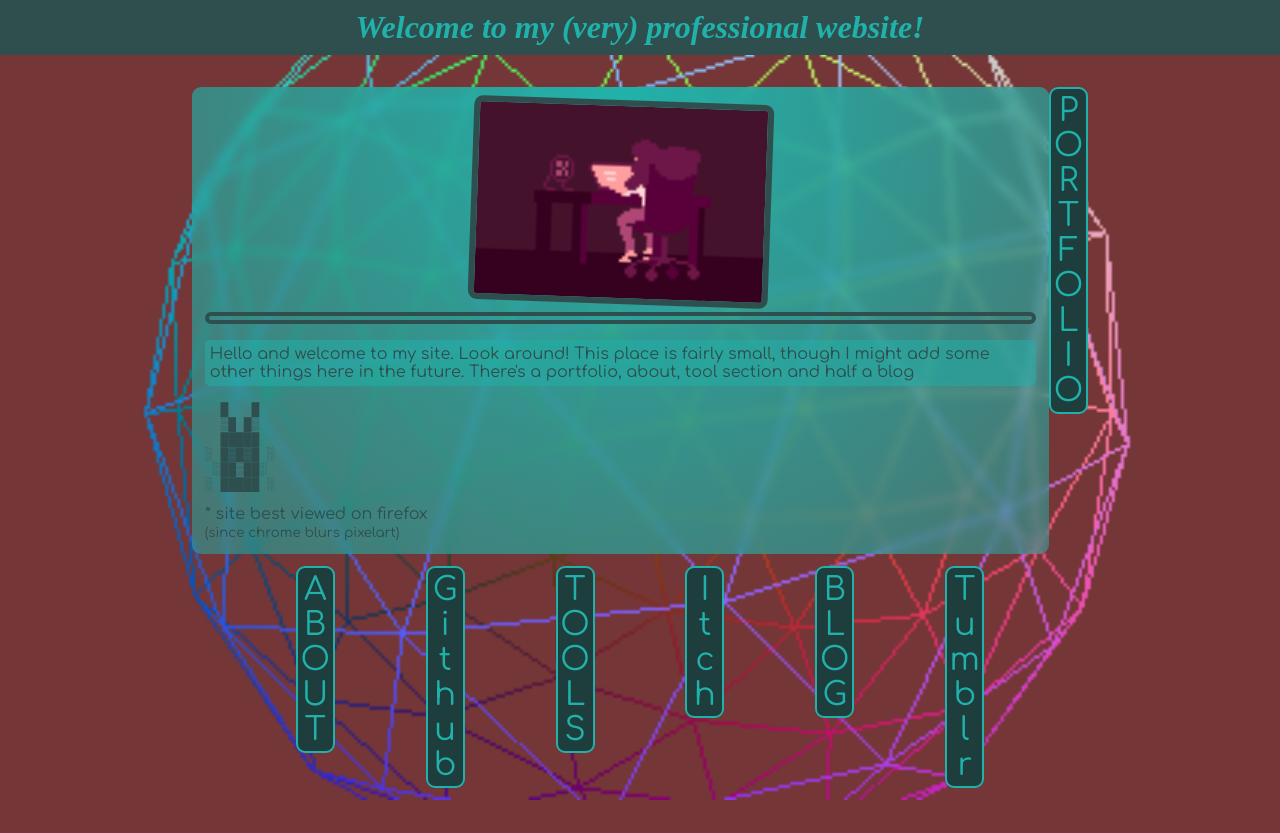
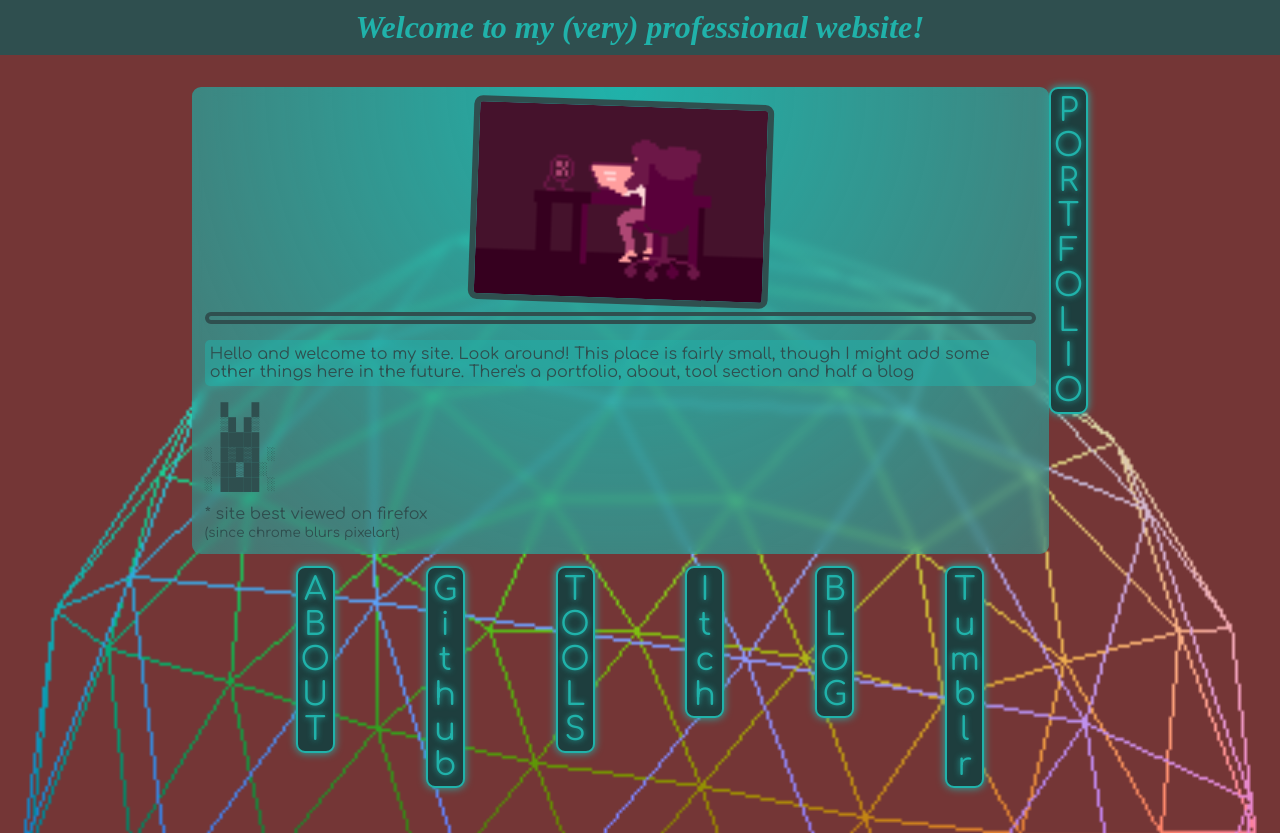
Before and after one commit to Ivory0xFF/neocities-ivory-tower, a plain HTML site: page index.html in a window 1280 px wide. Drawn offline with nearby package versions, Linux system fonts and the light colour scheme; a web font is replaced by a local one.

Commit message:
qol improvements (rephrasing + animations for .color + nicer index background sphere)

```diff
--- a/index.html
+++ b/index.html
@@ -1,11 +1,11 @@
 <!DOCTYPE html><html lang=en><head><meta charset=UTF-8><meta name=viewport content="width=device-width,initial-scale=1">
 <meta property=og:image content=assets/Bemd.png>
-<meta property=og:title content="Silly site">
-<meta property=og:description content="hello">
+<meta property=og:title content=Hello>
+<meta property=og:description content=B)>
 <meta property=og:url content=https://ivory-tower.neocities.org/>
 <title>Me site</title>
 <link href=style.css rel=stylesheet type=text/css media=all>
-<link rel=icon type=image/ico href=/Cat.png id=fav>
+<link rel=icon type=image/ico href=Cat.png id=fav>
 <script src=fav.js></script>
 <script src=https://unpkg.com/three@0.129.0/build/three.min.js></script>
 </head>
@@ -34,16 +34,16 @@
 <a class=neonu href=blog.html>BLOG</a>
 <a class=neonu href=https://ivory0xff.tumblr.com>Tumblr</a></div>
 <script>var scene=new THREE.Scene();
-var camera=new THREE.PerspectiveCamera(50,(window.innerWidth)/(window.innerHeight),0.1,99);
+var camera=new THREE.PerspectiveCamera(50,1,0.1,99);
 var renderer=new THREE.WebGLRenderer({alpha:true});
 renderer.setClearColor(0xffffff,0);
-renderer.setSize(window.innerWidth/3,window.innerHeight/3);
+renderer.setSize(window.innerWidth/3,window.innerWidth/3);
 document.body.appendChild(renderer.domElement);
-renderer.domElement.style.cssText="z-index:-1;position:fixed;top:0;width:100%;height:100%"
+renderer.domElement.style.cssText="z-index:-1;position:fixed;top:25%;width:100%"
 var icosa=new THREE.Mesh(new THREE.IcosahedronGeometry(5,2),new THREE.MeshNormalMaterial({wireframe:true}))
 scene.add(icosa)
-camera.position.z=10;
+camera.position.z=12;
 var render=function(){
-requestAnimationFrame(render);icosa.rotation.y+=.00125;icosa.rotation.z+=.0025;renderer.render(scene,camera);};
+requestAnimationFrame(render);icosa.rotation.y+=.01/16;icosa.rotation.z+=.02/16;renderer.render(scene,camera);};
 render();</script>
 </div></body></html>
--- a/style.css
+++ b/style.css
@@ -33,7 +33,9 @@ button:active{background-color:var(--scol);color:var(--pcol)}
 .close{position:absolute;top:2%;right:5%;color:var(--pcol);font-size:5em;cursor:pointer}
 .back{font-size:1.25em;display:block;margin-top:9px}
 .palette{display:flex;overflow:hidden}
-.color{width:4em;height:4em;border-radius:0;cursor:pointer;text-align:center}
+.color{width:4em;height:4em;border-radius:0;cursor:pointer;text-align:center;border:0 solid var(--accent);box-sizing:border-box;transition:.1s}
+.color:focus,.color:hover{border-style:solid;border-width:.3em 0}
+.color:active{border-width:.4em 0}
 .viewport{width:16em;height:auto;display:block}
 ::-webkit-scrollbar{width:2vmin}
 ::-webkit-scrollbar-thumb{background:var(--scol);border-radius:1px}
@@ -43,8 +45,8 @@ button:active{background-color:var(--scol);color:var(--pcol)}
 .slider{color:var(--tcol)}
 .slider::-webkit-slider-thumb,.slider::-moz-range-thumb{appearance:none;color:var(--accent)}
 code{font-family:Monospace}
-.neon,.neonu{color:var(--pcol);font-size:2em;/*text-shadow:var(--pcol) 0 0 6px;box-shadow:var(--pcol) 0 0 8px;*/background:#1e3e3e;border:var(--pcol) .15rem solid;text-decoration:none;padding:.1rem}
-.neonu:active{text-shadow:var(--pcol) 0 0 6px;box-shadow:var(--pcol) 0 0 8px}
+.neon,.neonu{color:var(--pcol);font-size:2em;text-shadow:var(--pcol) 0 0 6px;box-shadow:var(--pcol) 0 0 8px;background:#1e3e3e;border:var(--pcol) .15rem solid;text-decoration:none;padding:.1rem;transition:.05s}
+.neonu:active{text-shadow:var(--pcol) 0 0 9px;box-shadow:var(--pcol) 0 0 16px}
 .neonu{text-orientation:upright;writing-mode:vertical-rl;padding:4px 0 4px 0}
 .ye{display:flex;flex-wrap:wrap}
 .onrow{float:left;display:inline}
```
Also changed, not shown: 01.html (+1 -1 lines), about.html (+1 -1 lines).
